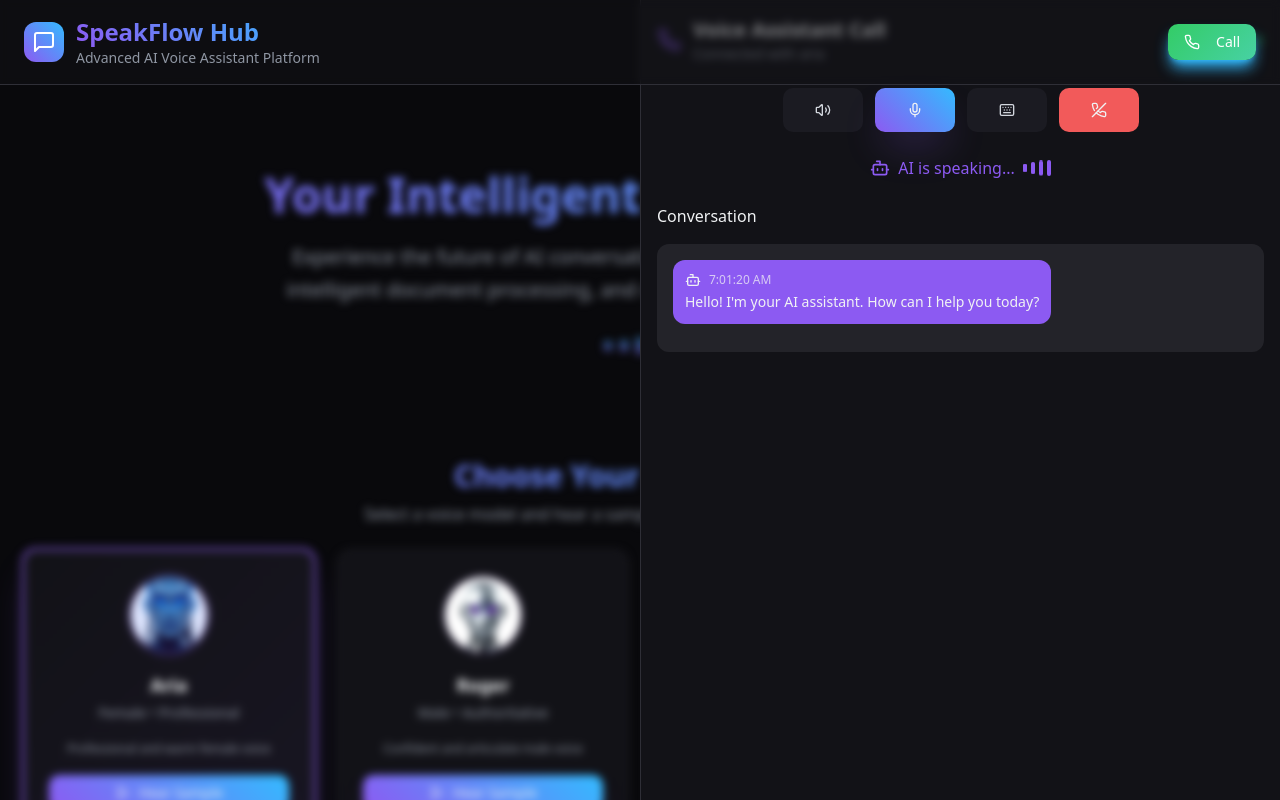
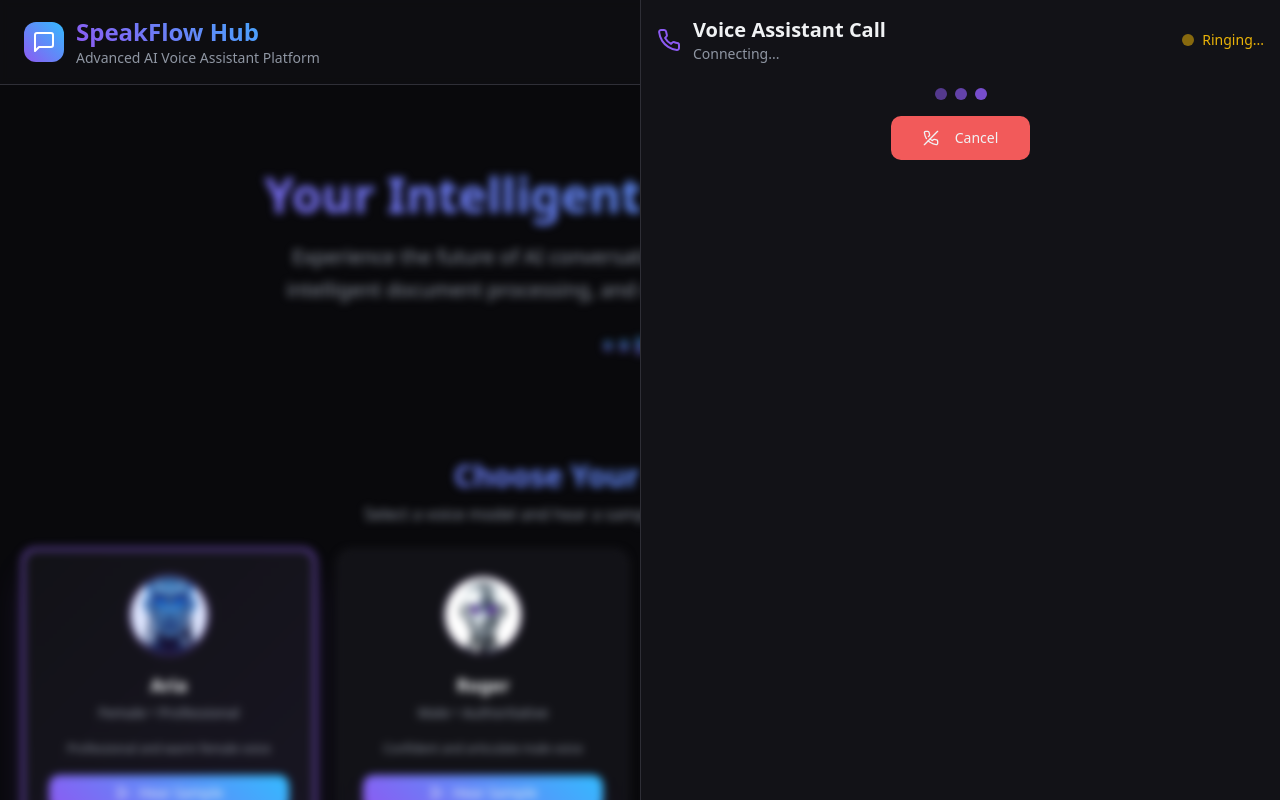
Before and after one commit to MuhamadAsim/speakflow-hub, a React (Vite) app: page / in a window 1280 px wide. Both pictures are taken after a click on the button "Call". Shown: the top 800 px of the page. Built offline with nearby package versions, Linux system fonts and the light colour scheme.

Commit message:
Fix call UI and header overlap
Implement a 3-second delay before the conversation starts in the call panel, simulating a ringing state. Adjust the z-index of the header to ensure it appears below the call panel when the panel slides in from the right.

```diff
--- a/src/components/CallInterface.tsx
+++ b/src/components/CallInterface.tsx
@@ -35,6 +35,7 @@ interface CallInterfaceProps {
 
 export default function CallInterface({ selectedModel, systemPrompt, firstMessage, aiSpeaksFirst, onCallStart, onCallEnd, isSlidePanel = false }: CallInterfaceProps) {
   const [isCallActive, setIsCallActive] = useState(false);
+  const [isRinging, setIsRinging] = useState(false);
   const [isMuted, setIsMuted] = useState(false);
   const [isListening, setIsListening] = useState(false);
   const [useTextInput, setUseTextInput] = useState(false);
@@ -52,6 +53,34 @@ export default function CallInterface({ selectedModel, systemPrompt, firstMessag
   }, [messages]);
 
   const startCall = () => {
+    if (isSlidePanel) {
+      // For slide panel, start with ringing
+      setIsRinging(true);
+      onCallStart?.();
+
+      // After 3 seconds, connect the call
+      setTimeout(() => {
+        setIsRinging(false);
+        setIsCallActive(true);
+        setMessages([]);
+
+        // If AI speaks first, add the first message
+        if (aiSpeaksFirst && firstMessage) {
+          const aiMessage: Message = {
+            id: Date.now().toString(),
+            type: 'ai',
+            content: firstMessage,
+            timestamp: new Date()
+          };
+          setMessages([aiMessage]);
+
+          // Simulate AI speaking
+          setIsAISpeaking(true);
+          setTimeout(() => setIsAISpeaking(false), 3000);
+        }
+      }, 3000);
+    } else {
+      // For regular call, start immediately
       setIsCallActive(true);
       setMessages([]);
       onCallStart?.();
@@ -70,10 +99,12 @@ export default function CallInterface({ selectedModel, systemPrompt, firstMessag
         setIsAISpeaking(true);
         setTimeout(() => setIsAISpeaking(false), 3000);
       }
+    }
   };
 
   const endCall = () => {
     setIsCallActive(false);
+    setIsRinging(false);
     setIsListening(false);
     setIsAISpeaking(false);
     setTextInput("");
@@ -146,7 +177,7 @@ export default function CallInterface({ selectedModel, systemPrompt, firstMessag
 
   // Initialize call if it's a slide panel
   useEffect(() => {
-    if (isSlidePanel && !isCallActive) {
+    if (isSlidePanel && !isCallActive && !isRinging) {
       startCall();
     }
   }, [isSlidePanel]);
@@ -160,12 +191,23 @@ export default function CallInterface({ selectedModel, systemPrompt, firstMessag
           <div>
             <h3 className="text-xl font-semibold">Voice Assistant Call</h3>
             <p className="text-sm text-muted-foreground">
-              {isCallActive ? `Connected with ${selectedModel}` : "Ready to start conversation"}
+              {isRinging
+                ? "Connecting..."
+                : isCallActive
+                  ? `Connected with ${selectedModel}`
+                  : "Ready to start conversation"
+              }
             </p>
           </div>
         </div>
 
         {/* Call Status */}
+        {isRinging && (
+          <div className="flex items-center space-x-2">
+            <div className="w-3 h-3 bg-yellow-500 rounded-full animate-pulse" />
+            <span className="text-sm text-yellow-500 font-medium">Ringing...</span>
+          </div>
+        )}
         {isCallActive && (
           <div className="flex items-center space-x-2">
             <div className="w-3 h-3 bg-green-500 rounded-full animate-pulse" />
@@ -176,7 +218,27 @@ export default function CallInterface({ selectedModel, systemPrompt, firstMessag
 
       {/* Call Controls */}
       <div className="flex justify-center space-x-4">
-        {!isCallActive ? (
+        {isRinging ? (
+          <div className="flex flex-col items-center space-y-4">
+            <div className="flex space-x-2">
+              {[...Array(3)].map((_, i) => (
+                <div
+                  key={i}
+                  className="w-3 h-3 bg-primary rounded-full animate-pulse"
+                  style={{ animationDelay: `${i * 0.2}s` }}
+                />
+              ))}
+            </div>
+            <Button
+              variant="destructive"
+              size="lg"
+              onClick={endCall}
+            >
+              <PhoneOff className="w-5 h-5 mr-2" />
+              Cancel
+            </Button>
+          </div>
+        ) : !isCallActive ? (
           <Button
             variant="call"
             size="xl"
--- a/src/pages/Index.tsx
+++ b/src/pages/Index.tsx
@@ -170,7 +170,7 @@ const Index = () => {
       </main>
 
       {/* Sliding Call Panel */}
-      <div className={`fixed top-0 right-0 h-full w-1/2 bg-background border-l border-border transform transition-transform duration-500 z-40 ${isCallActive ? 'translate-x-0' : 'translate-x-full'}`}>
+      <div className={`fixed top-0 right-0 h-full w-1/2 bg-background border-l border-border transform transition-transform duration-500 z-[60] ${isCallActive ? 'translate-x-0' : 'translate-x-full'}`}>
         {isCallActive && (
           <CallInterface
             selectedModel={selectedModel}
```
Lines whose indentation alone changed are shown as unchanged.
